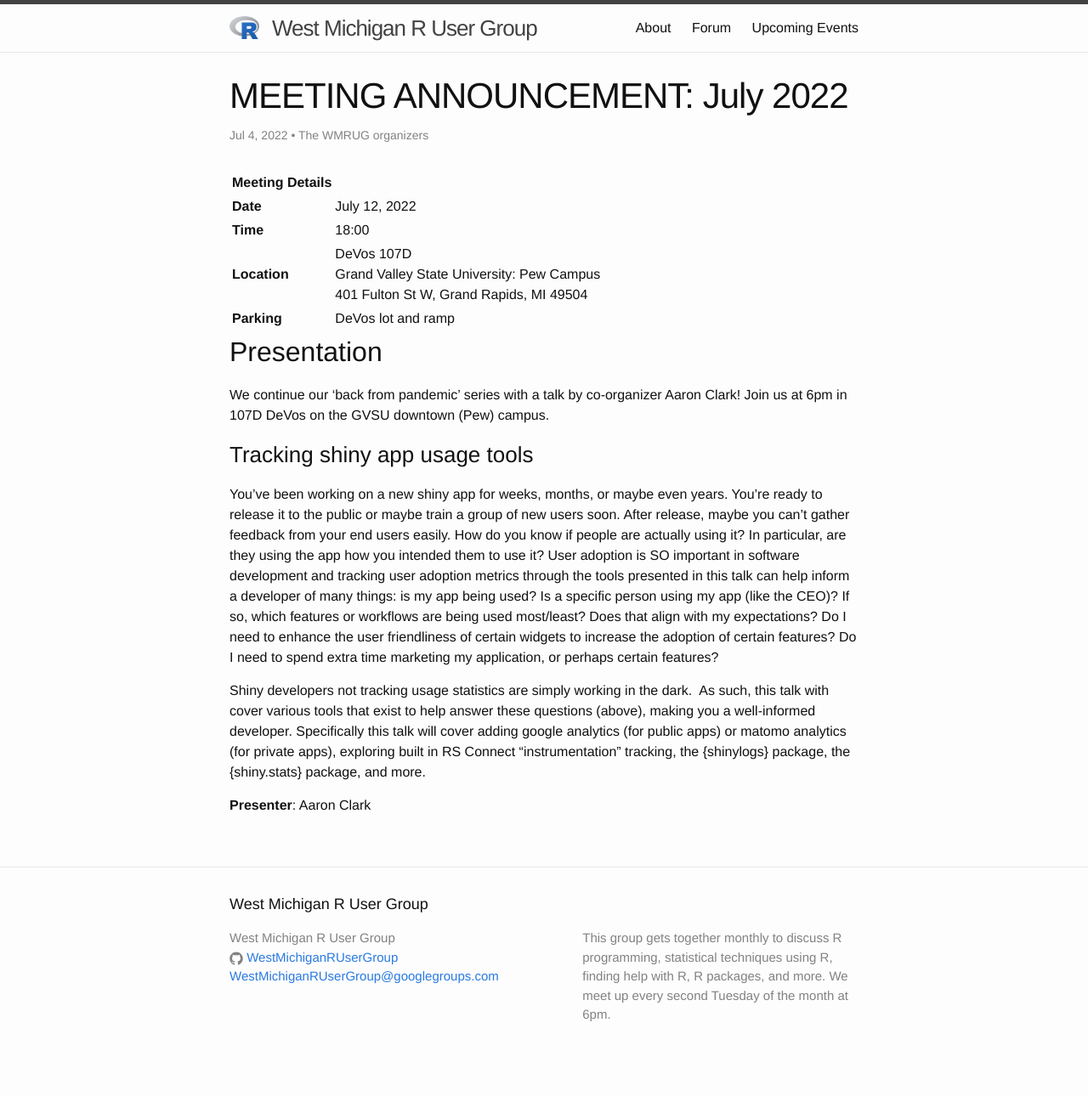
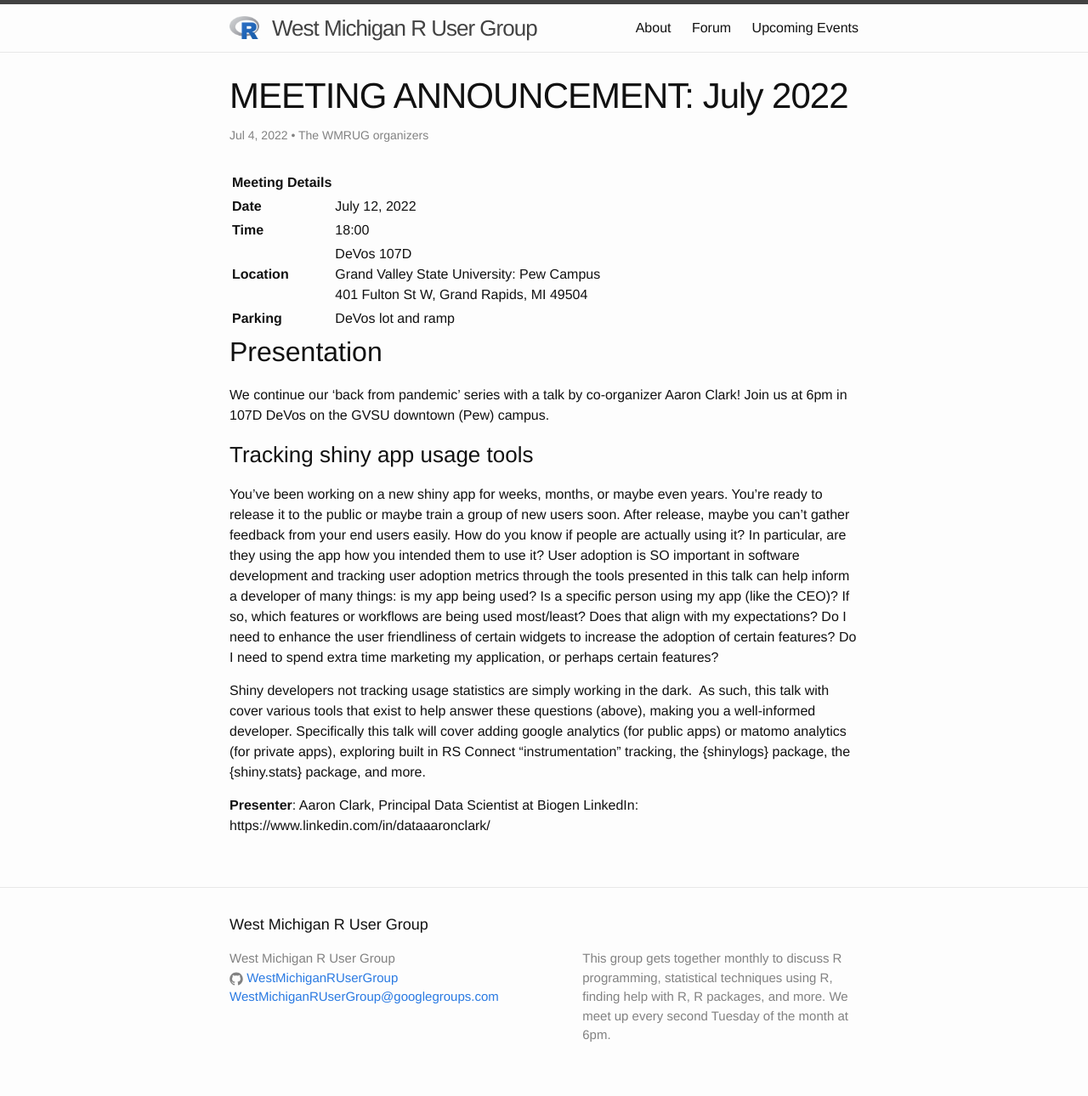
Before and after one commit to WestMichiganRUserGroup/WestMichiganRUserGroup.github.io, a Jekyll site: the page built from _posts/2022-07-04-meeting-announcement-2022-07.md, in a window 1280 px wide. Shown: the whole page at 85% size. Built offline with Jekyll 4.4.1, drawn with Linux system fonts in a browser that asks for light colours; before the commit the page ends 1266 px from its top, so only the background shows below that.

Commit message:
Update 2022-07-04-meeting-announcement-2022-07.md

```diff
--- a/_posts/2022-07-04-meeting-announcement-2022-07.md
+++ b/_posts/2022-07-04-meeting-announcement-2022-07.md
@@ -24,4 +24,5 @@
 
 Shiny developers not tracking usage statistics are simply working in the dark.  As such, this talk with cover various tools that exist to help answer these questions (above), making you a well-informed developer. Specifically this talk will cover adding google analytics (for public apps) or matomo analytics (for private apps), exploring built in RS Connect "instrumentation" tracking, the {shinylogs} package, the {shiny.stats} package, and more.
 
-__Presenter__: Aaron Clark
+__Presenter__: Aaron Clark, Principal Data Scientist at Biogen
+LinkedIn: https://www.linkedin.com/in/dataaaronclark/
```
